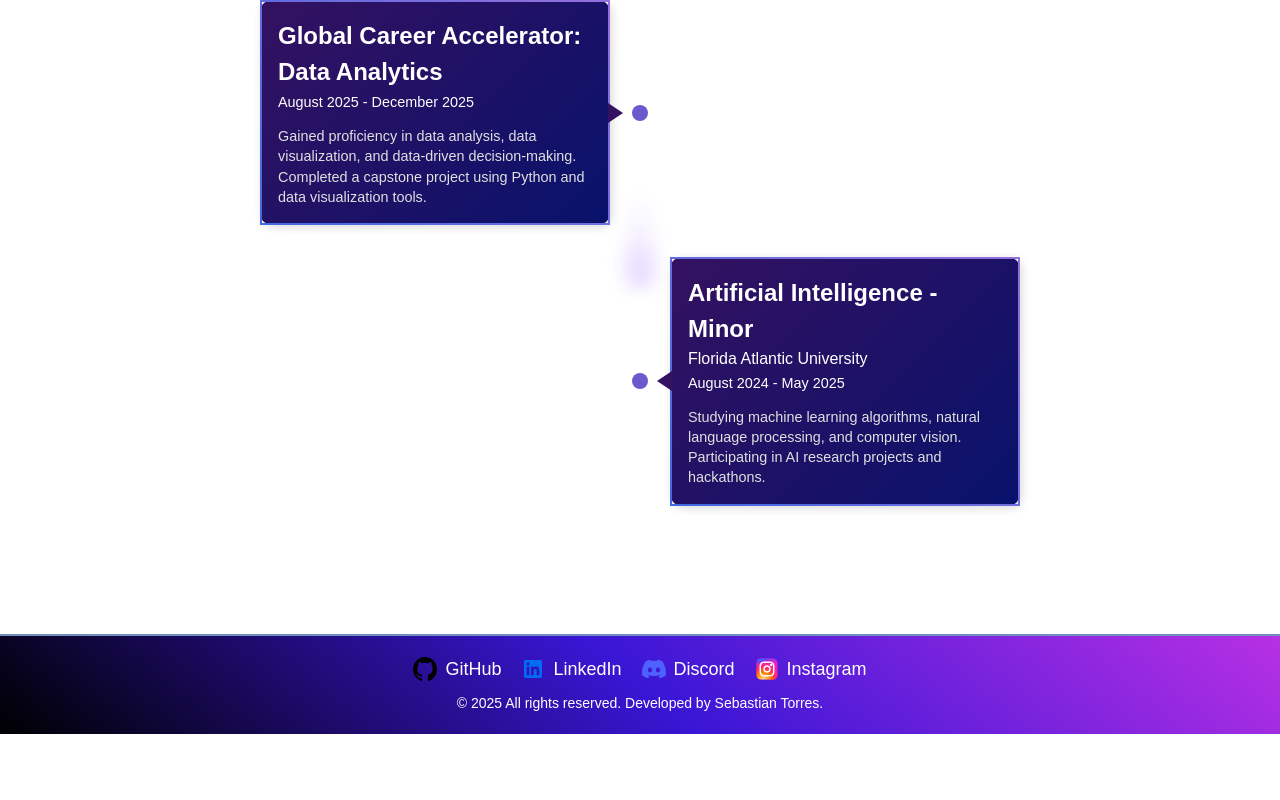
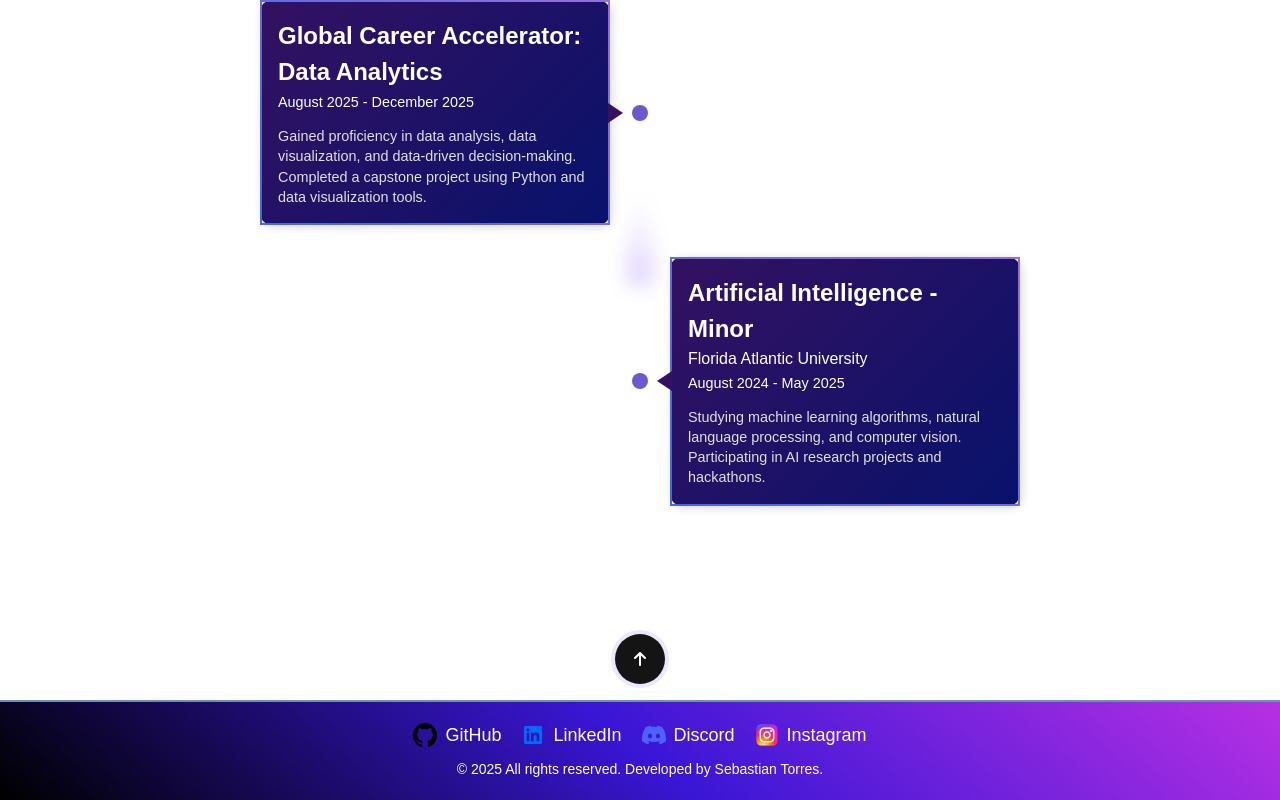
Before and after one commit to Sebas-D-Dev/portfolio-v2, a Next.js app: page /pages/work in a window 1280 px wide. Shown: the part 617-1417 px from the top of the page. Before the commit the page ends 1351 px from the top, so only its background shows below. Built offline with nearby package versions, Linux system fonts and the light colour scheme.

Commit message:
Created and implemented scroll button component

```diff
--- a/app/pages/about/page.tsx
+++ b/app/pages/about/page.tsx
@@ -2,6 +2,7 @@
 
 import Navigation from "../../layouts/navigation";
 import Footer from "../../layouts/footer";
+import ScrollButton from "@/components/ScrollButton";
 import Image from "next/image";
 import "../../styles/about.css";
 
@@ -33,7 +34,7 @@ const projects = [
     description: "A modern, responsive portfolio website built with Next.js featuring interactive elements and smooth animations.",
     githubUrl: "https://github.com/Sebas-D-Dev/portfolio-v2",
     techStack: ["Next.js", "React", "TypeScript", "TailwindCSS"],
-    services: ["Vercel", "Responsive Design", "Animation"]
+    services: ["Github Pages", "Responsive Design", "Animation"]
   },
   {
     title: "E-Commerce Platform",
@@ -55,7 +56,7 @@ const projects = [
 
 export default function About() {
   return (
-    <main className="relative">
+    <main className="relative" id="top">
       {/* Navigation Bar */}
       <Navigation />
 
@@ -69,8 +70,8 @@ export default function About() {
         {/* Description Container */}
         <div className="description-container">
           <p>
-            I&apos;am a full-stack developer with a passion for building scalable applications using modern technologies.
-            I love working with frameworks like <strong>React, Next.js</strong>, and <strong>MongoDB</strong>, and I always seek to optimize code efficiency and user experience.
+            I am a full-stack developer with a passion for building scalable applications using modern technologies.
+            I love working with frameworks like <strong>React, Next.js</strong>, and <strong>Flask</strong>, and I always seek to optimize code efficiency and user experience.
           </p>
         </div>
 
@@ -110,12 +111,19 @@ export default function About() {
             ))}
           </div>
         </div>
+
+        <ScrollButton
+          targetId="projects-section"
+          direction="down"
+          buttonText="View Projects"
+          className="about-scroll-button"
+        />
       </section>
 
       {/* Projects Section */}
       <section className="projects-section">
         {/* Projects Title */}
-        <div className="projects-title-container">
+        <div className="projects-title-container" id="projects-section">
           <h2>My Projects</h2>
         </div>
 
@@ -165,7 +173,17 @@ export default function About() {
                 </div>
               </div>
             </div>
-          ))}        </div>
+          ))}
+        </div>
+
+        <div className="projects-scroll-button-container">
+        <ScrollButton
+          targetId="top"
+          direction="up"
+          buttonText="Back to Top"
+          className="projects-scroll-button"
+        />
+        </div>
       </section>
 
       {/* Footer Section */}
--- a/app/pages/work/page.tsx
+++ b/app/pages/work/page.tsx
@@ -3,6 +3,7 @@
 import { useEffect, useState } from "react";
 import Navigation from "../../layouts/navigation";
 import Footer from "../../layouts/footer";
+import ScrollButton from "@/components/ScrollButton";
 import "../../styles/work.css";
 
 const experiences = [
@@ -106,7 +107,7 @@ export default function Work() {
   timelineItems.sort((a, b) => a.index - b.index);
 
   return (
-    <main className="relative">
+    <main className="relative" id="top">
       <Navigation />
 
       {/* Single Timeline Section */}
@@ -145,8 +146,18 @@ export default function Work() {
                 />
               );
             }
-          })}        </div>
+          })}
+        </div>
       </section>
+
+      <div className="scroll-button-container">
+        <ScrollButton
+          targetId="top"
+          direction="up"
+          buttonText="Back to Top"
+          className="scroll-button"
+        />
+      </div>
 
       <Footer />
     </main>
--- /dev/null
+++ b/app/styles/ScrollButton.css
@@ -0,0 +1,53 @@
+.ScrollButton-button {
+    width: 50px;
+    height: 50px;
+    border-radius: 50%;
+    background-color: rgb(20, 20, 20);
+    border: none;
+    font-weight: 600;
+    display: flex;
+    align-items: center;
+    justify-content: center;
+    box-shadow: 0px 0px 0px 4px rgba(180, 160, 255, 0.253);
+    cursor: pointer;
+    transition-duration: 0.3s;
+    overflow: hidden;
+    position: relative;
+}
+
+.ScrollButton-svgIcon {
+    width: 12px;
+    transition-duration: 0.3s;
+}
+
+.ScrollButton-svgIcon path {
+    fill: white;
+}
+
+.ScrollButton-button:hover {
+    width: 140px;
+    border-radius: 50px;
+    transition-duration: 0.3s;
+    background-color: rgb(109, 72, 244);
+    align-items: center;
+}
+
+.ScrollButton-button:hover .ScrollButton-svgIcon {
+    transition-duration: 0.3s;
+    transform: translateY(-200%);
+}
+
+.ScrollButton-button::before {
+    position: absolute;
+    bottom: -20px;
+    content: attr(data-text);
+    color: white;
+    font-size: 0px;
+}
+
+.ScrollButton-button:hover::before {
+    font-size: 13px;
+    opacity: 1;
+    bottom: unset;
+    transition-duration: 0.3s;
+}
--- a/app/styles/work.css
+++ b/app/styles/work.css
@@ -418,3 +418,12 @@ html {
   height: auto;
   opacity: 0.7;
 }
+
+/* Scroll Button */
+.scroll-button-container {
+  display: flex;
+  justify-content: center;
+  align-items: center;
+  margin-top: 1rem;
+  margin-bottom: 1rem;
+}
--- /dev/null
+++ b/components/ScrollButton.tsx
@@ -0,0 +1,47 @@
+"use client";
+
+import React from "react";
+import "../app/styles/ScrollButton.css";
+
+interface ScrollButtonProps {
+    targetId: string;
+    className?: string;
+    direction: 'up' | 'down';  // New prop for direction
+    buttonText?: string;  // New prop for custom button text
+    children?: React.ReactNode;
+}
+
+const ScrollButton: React.FC<ScrollButtonProps> = ({
+    targetId,
+    className = "",
+    direction = 'down',
+    buttonText = "",
+    children,
+}) => {
+    const handleScroll = () => {
+        const targetElement = document.getElementById(targetId);
+        if (targetElement) {
+            targetElement.scrollIntoView({ behavior: "smooth" });
+        }
+    };
+
+    const arrowPath = direction === 'down'
+        ? "M169.4 470.6c12.5 12.5 32.8 12.5 45.3 0l160-160c12.5-12.5 12.5-32.8 0-45.3s-32.8-12.5-45.3 0L224 370.8V64c0-17.7-14.3-32-32-32s-32 14.3-32 32v306.8L49.4 265.3c-12.5-12.5-32.8-12.5-45.3 0s-12.5 32.8 0 45.3l160 160z"
+        : "M214.6 41.4c-12.5-12.5-32.8-12.5-45.3 0l-160 160c-12.5 12.5-12.5 32.8 0 45.3s32.8 12.5 45.3 0L160 141.2V448c0 17.7 14.3 32 32 32s32-14.3 32-32V141.2l105.4 105.3c12.5 12.5 32.8 12.5 45.3 0s12.5-32.8 0-45.3l-160-160z";
+
+    return (
+        <div className={`scroll-button ${className}`}>
+            <button className="ScrollButton-button" onClick={handleScroll} data-text={buttonText}>
+                {children ? (
+                    children
+                ) : (
+                    <svg className="ScrollButton-svgIcon" viewBox="0 0 384 512">
+                        <path d={arrowPath}></path>
+                    </svg>
+                )}
+            </button>
+        </div>
+    );
+};
+
+export default ScrollButton;
```
Also changed, not shown: app/styles/about.css (+7 -0 lines).
